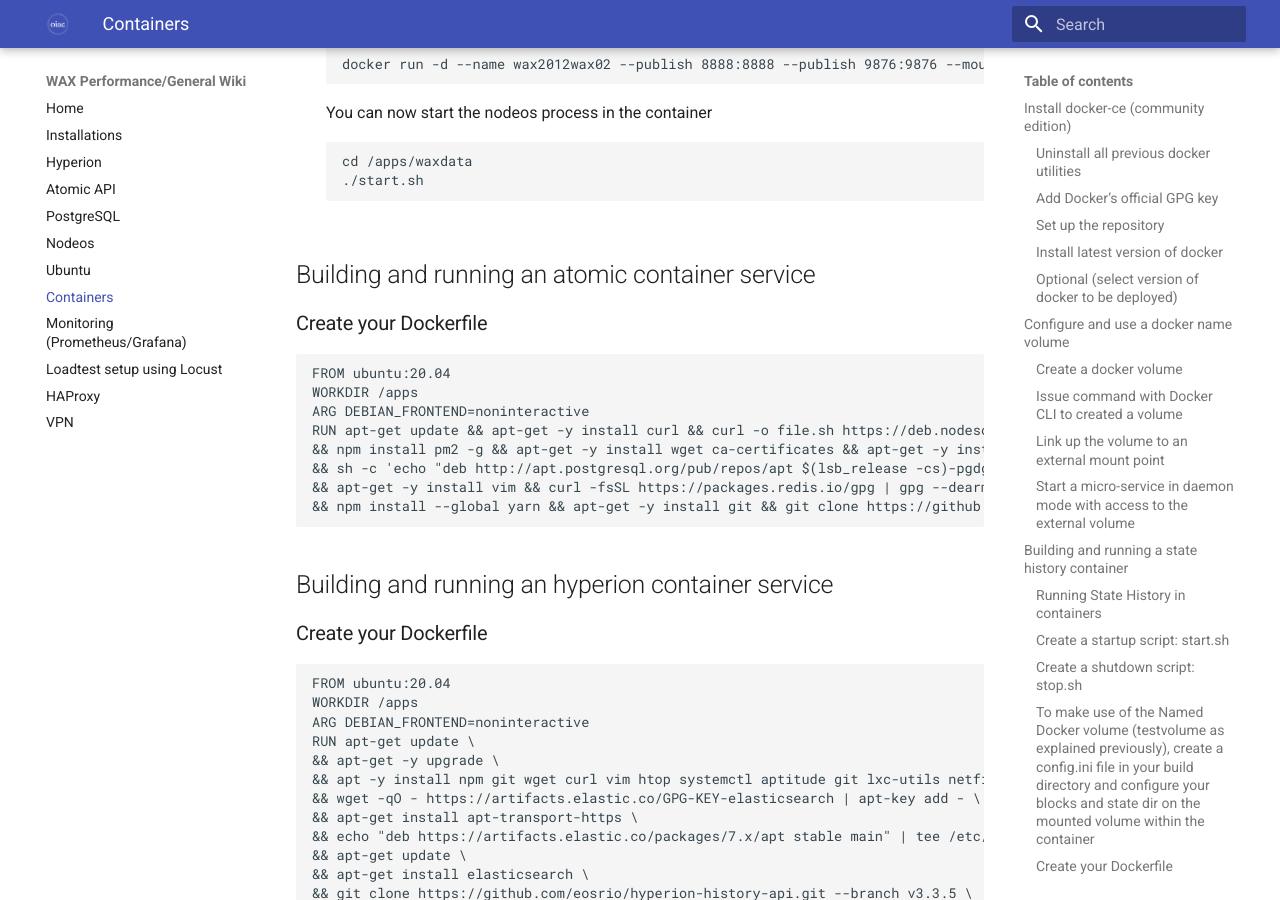
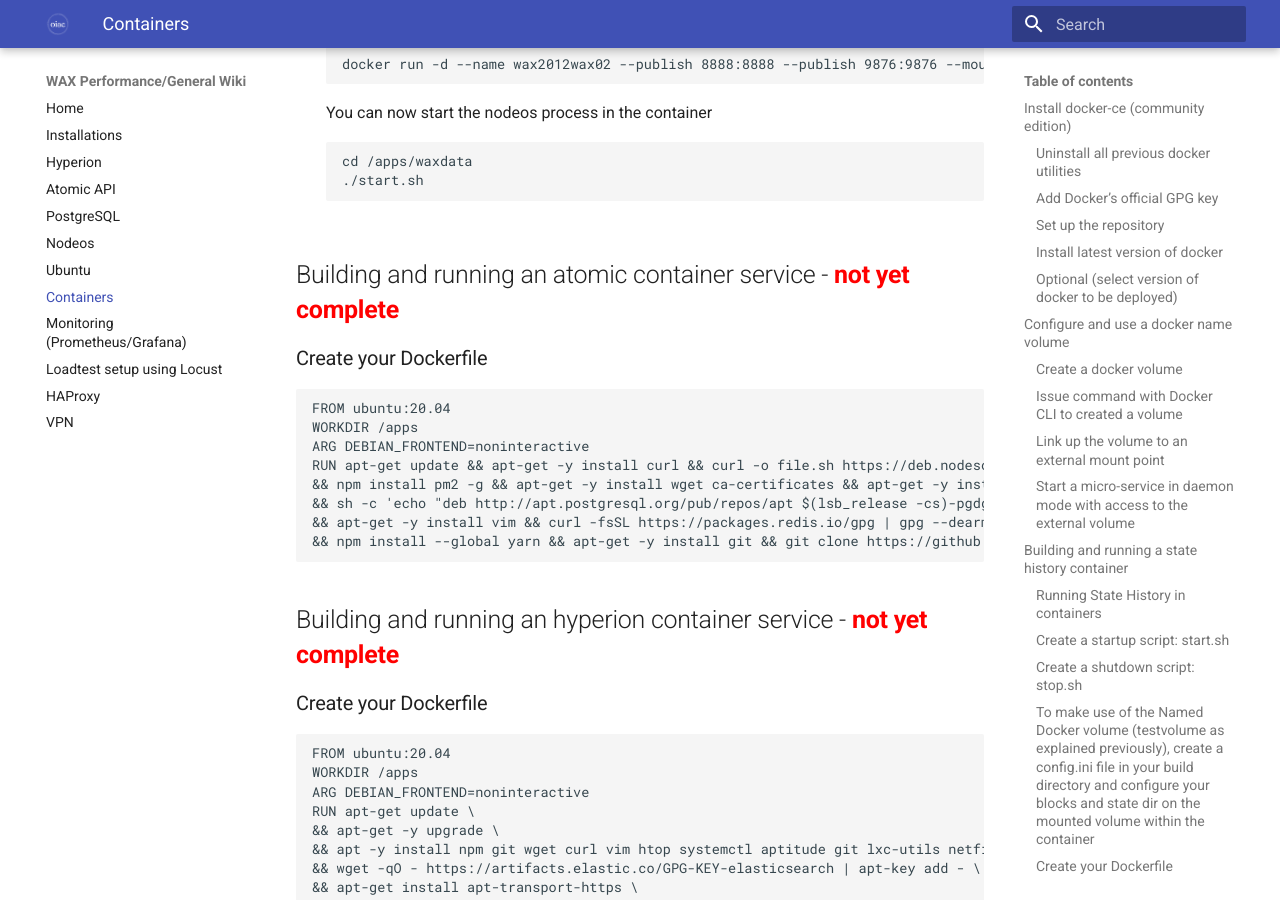
Before and after one commit to oneinacillian/wiki, an MkDocs documentation site: the page built from docs/containers.md, in a window 1280 px wide and 900 px high, scrolled down 4902 px. Built offline with MkDocs 1.6.1 and Material for MkDocs 9.7.7, drawn with Linux system fonts in a browser that asks for light colours.

Commit message:
marking containers as not yet fully completed

````diff
--- a/docs/containers.md
+++ b/docs/containers.md
@@ -182,7 +182,7 @@
 ./start.sh
 ```
 
-## Building and running an atomic container service
+## Building and running an atomic container service - <span style="color:red">**not yet complete**</span>
 
 ### Create your Dockerfile
 ```
@@ -196,7 +196,7 @@
 && npm install --global yarn && apt-get -y install git && git clone https://github.com/pinknetworkx/eosio-contract-api.git && cd /apps/eosio-contract-api && yarn install
 ```
 
-## Building and running an hyperion container service
+## Building and running an hyperion container service - <span style="color:red">**not yet complete**</span>
 
 ### Create your Dockerfile
 ```
````
